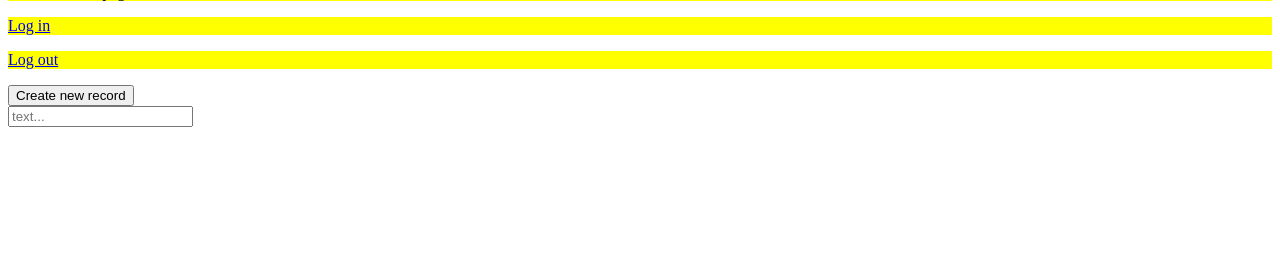
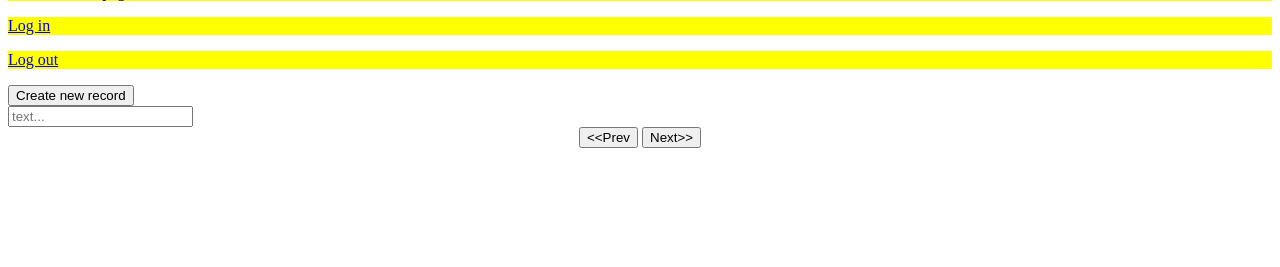
Before and after one commit to ArtemKhriapa/nap, a Django app: template npp/templates/home.html in a window 1280 px wide. Shown: the part 33-300 px from the top of the page. Run offline with Django 3.2, Linux system fonts and the light colour scheme; the template is opened without the code that fills it, so the values that code supplies are empty; parts of the project's set-up code (start-up, migrations or seed data) failed here and were passed over.

Commit message:
play with js. need to get data from backend and put tata in HTML

```diff
--- a/npp/static/js/actions.js
+++ b/npp/static/js/actions.js
@@ -1,3 +1,9 @@
+function get_hostname(url) {
+        var m = url.match(/^http:\/\/[^/]+/);
+        return m ? m[0] : null;
+    }
+var currentUrl= postUrl = get_hostname(window.location.href) + '/api/data/'
+
 $(document).ready(function(){
     function getCookie(c_name) {
         if(document.cookie.length > 0) {
@@ -25,19 +31,15 @@ function post_new(user_id){
     var currentUser = user_id;
     var json = JSON.stringify({"text":text, "user":currentUser});
     // alert(json)
-    var url = window.location.href;
 
     function get_hostname(url) {
             var m = url.match(/^http:\/\/[^/]+/);
             return m ? m[0] : null;
         }
 
-    var posUrl = get_hostname(url) + '/api/data/'
-    // alert(posUrl)
-
     $.ajax({
         type: "POST",
-        url: posUrl,
+        url: window.postUrl,
         data: json,
         success: function(){},
         dataType: "json",
@@ -49,3 +51,12 @@ function post_new(user_id){
             $(this).val($(this).data('defvalue'));
         });
 };
+
+$.getJSON(currentUrl, function(data) {
+    // alert(currentUrl);
+    for (var i in data.results){
+        alert(data.results[i].text)
+    }
+    // nexPage = data.next;
+    // prevPage = data.previous;
+});
--- a/npp/templates/home.html
+++ b/npp/templates/home.html
@@ -23,7 +23,15 @@
 
          <input type="text" id="newtext" placeholder="text..." ><br>
      </form>
-
+    <section>
+        <div class="container">
+            <div id="data-container" align="center" ></div>
+                <div id="navigation" align="center">
+                    <input type="button" title="Click to get previous page" onclick="buttonPrev();" value="<<Prev"/>
+                    <input type="button" title="Click to get next page" onclick="buttonNext();" value="Next>>"/>
+                </div>
+        </div>
+    </section>
 
     <script language="JavaScript" type="text/javascript" src="{% static 'js/actions.js' %}"></script>
     </body>
```
Also changed, not shown: npp/db.sqlite3.
